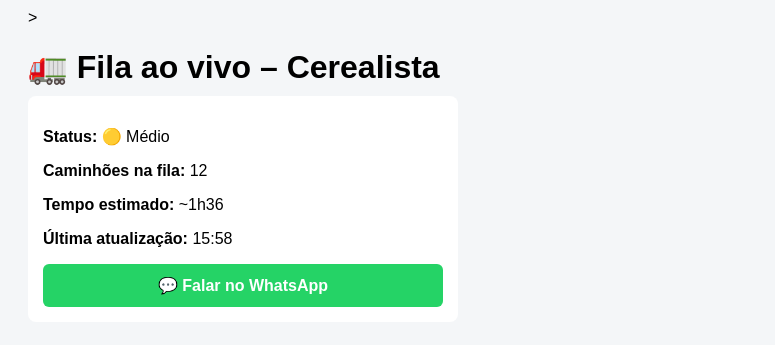
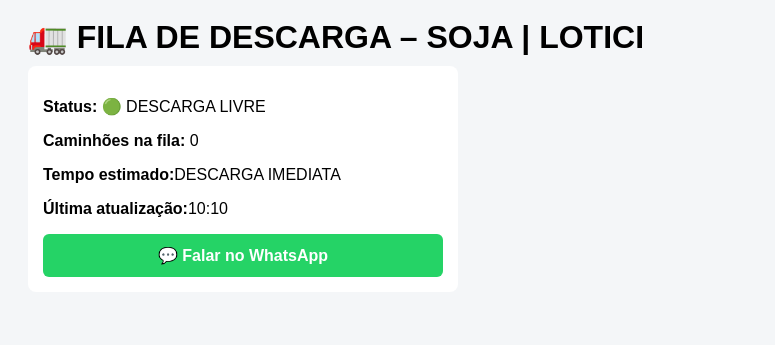
Before and after one commit to CEREALISTALOTICISL/DESCARGA-SOJA, a plain HTML site: page index.html in a window 1280 px wide. Shown: the part 181-526 px from the top of the page, without its empty margins (0-775 px from the left). Drawn offline with Linux system fonts and the light colour scheme.

Commit message:
Update index.html

```diff
--- a/index.html
+++ b/index.html
@@ -10,18 +10,18 @@
 
 <img src="logo.png" alt="Lotici Agronegócios"
      style="max-width:200px; display:block; margin:0 auto 12px;">
->
-  <h1 style="margin-bottom:10px">🚛 Fila ao vivo – Cerealista</h1>
+
+  <h1 style="margin-bottom:10px">🚛 FILA DE DESCARGA – SOJA | LOTICI </h1>
 
   <div style="background:white; padding:15px; border-radius:8px; max-width:400px">
 
-    <p><strong>Status:</strong> 🟡 Médio</p>
-    <p><strong>Caminhões na fila:</strong> 12</p>
-    <p><strong>Tempo estimado:</strong> ~1h36</p>
-    <p><strong>Última atualização:</strong> 15:58</p>
+    <p><strong>Status:</strong> 🟢 DESCARGA LIVRE</p>
+    <p><strong>Caminhões na fila:</strong> 0</p>
+    <p><strong>Tempo estimado:</strong>DESCARGA IMEDIATA</p>
+    <p><strong>Última atualização:</strong>10:10</p>
 
     <a
-      href="https://wa.me/55SEUNUMEROAQUI"
+      href="https://wa.me/+554599660456"
       target="_blank"
       style="
         display:block;
```
